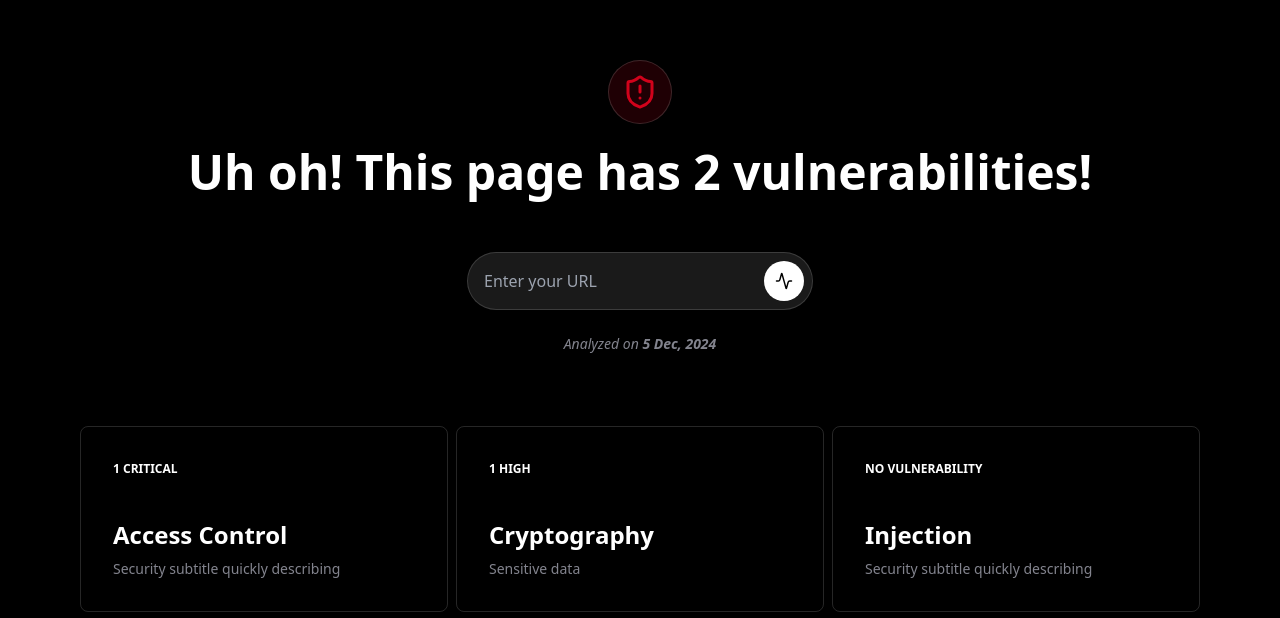
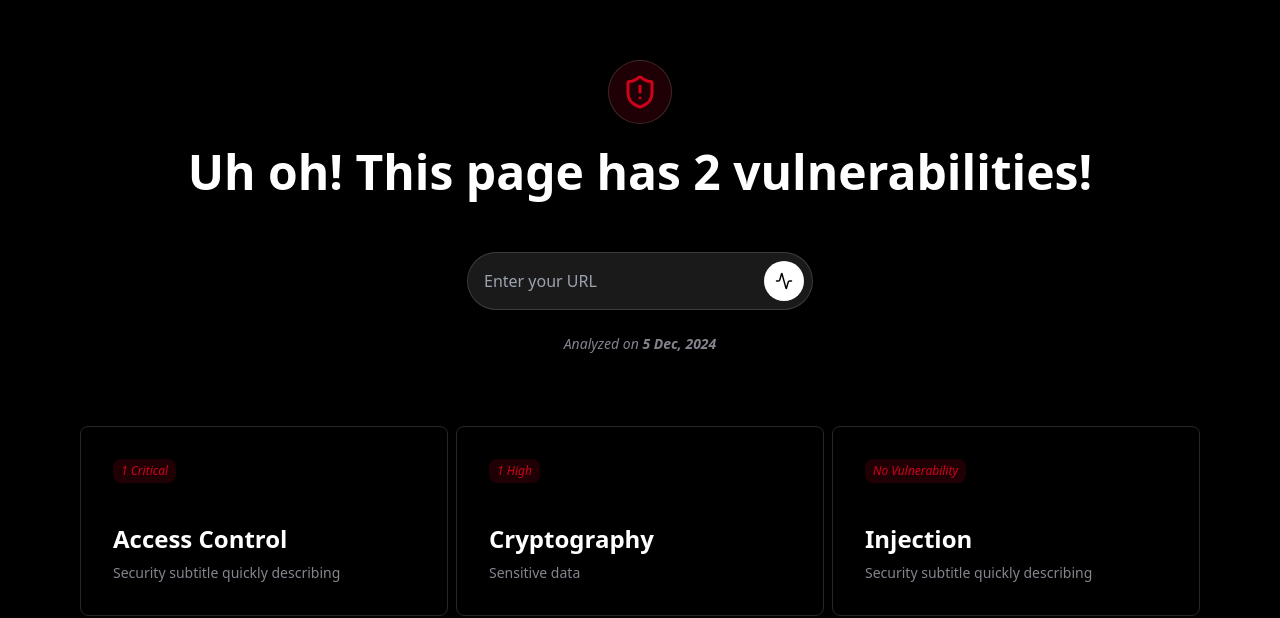
Before and after one commit to TugdualDek/projet-secu-logicielle, a Next.js app in the folder frontend/: page /report in a window 1280 px wide. Shown: the part 140-758 px from the top of the page. Built offline with nearby package versions, Linux system fonts and the light colour scheme.

Commit message:
Badge styling in accordion

```diff
--- a/frontend/src/app/report/page.jsx
+++ b/frontend/src/app/report/page.jsx
@@ -101,7 +101,7 @@ const Report = () => {
 							<div className="flex w-full items-center justify-between">
 
 								{/* Badge */}
-								<span className="text-xs font-semibold uppercase text-red-400">
+								<span className="text-xs font-medium capitalize text-red italic bg-red/15 py-1 px-2 rounded-lg">
 									{item.badge}
 								</span>
 
```
